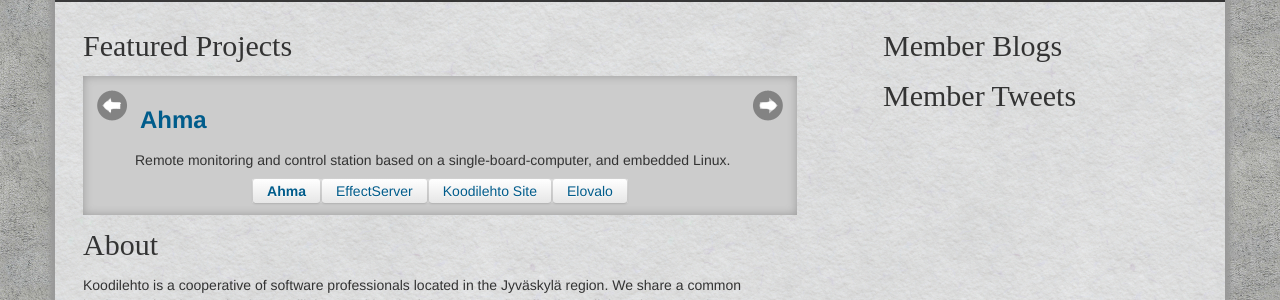
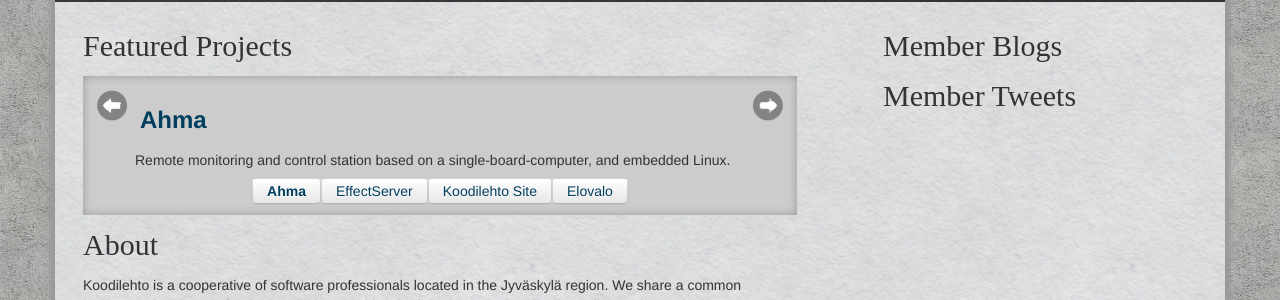
Before and after one commit to koodilehto/koodilehto-site, a Jekyll site: the page built from index.html, in a window 1280 px wide. Shown: the part 245-545 px from the top of the page. Built offline with Jekyll 4.4.1, drawn with Linux system fonts in a browser that asks for light colours; some web fonts are replaced.

Commit message:
Fix carousel link color contrast
WCAG2AAA. Still might need some tweaking.

```diff
--- a/css/carousel.css
+++ b/css/carousel.css
@@ -6,7 +6,7 @@
 }
 
 .caro a {
-    color: #005c8b;
+    color: #003e5e;
 }
 
 .caro .prev {
```
